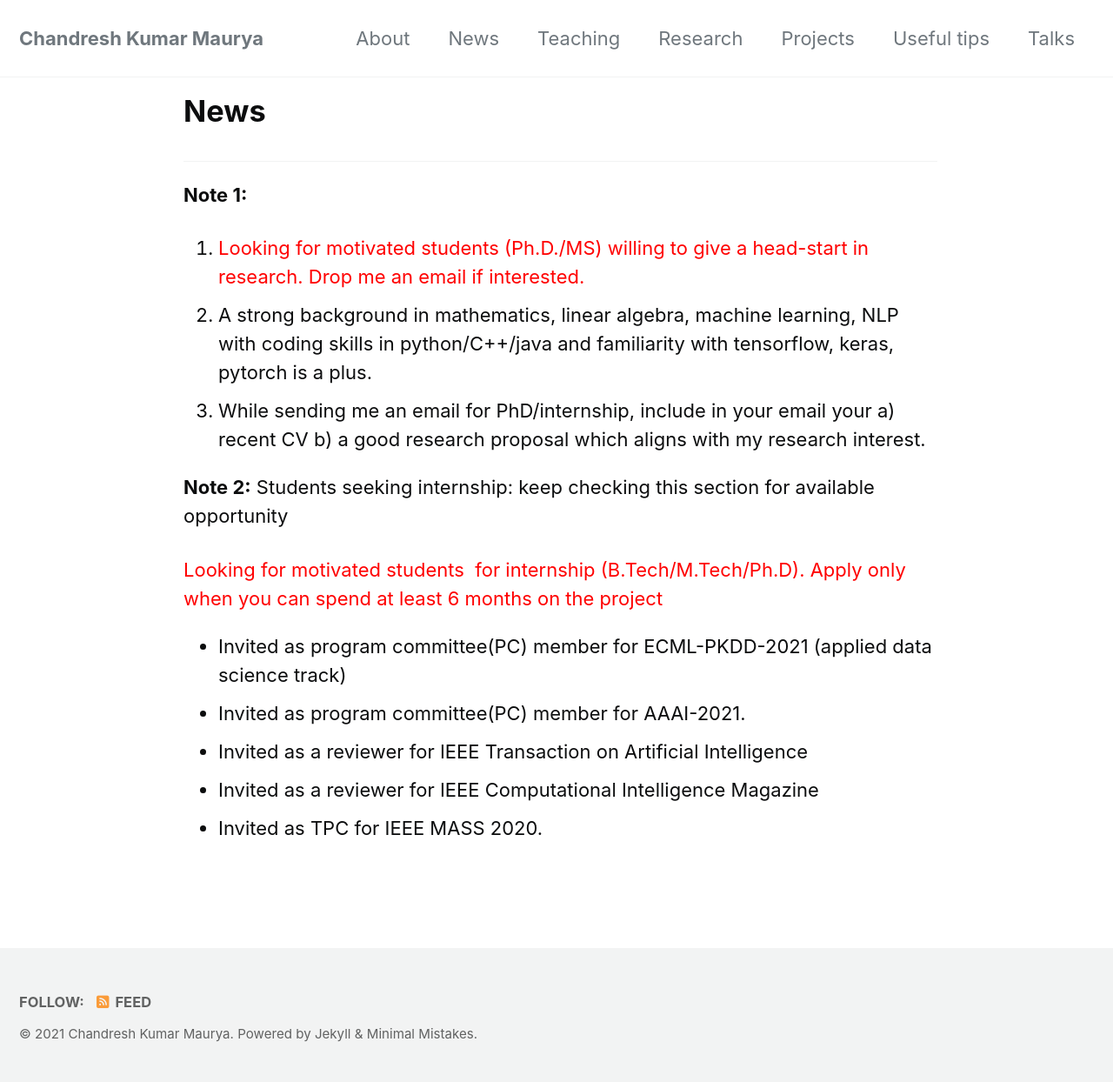
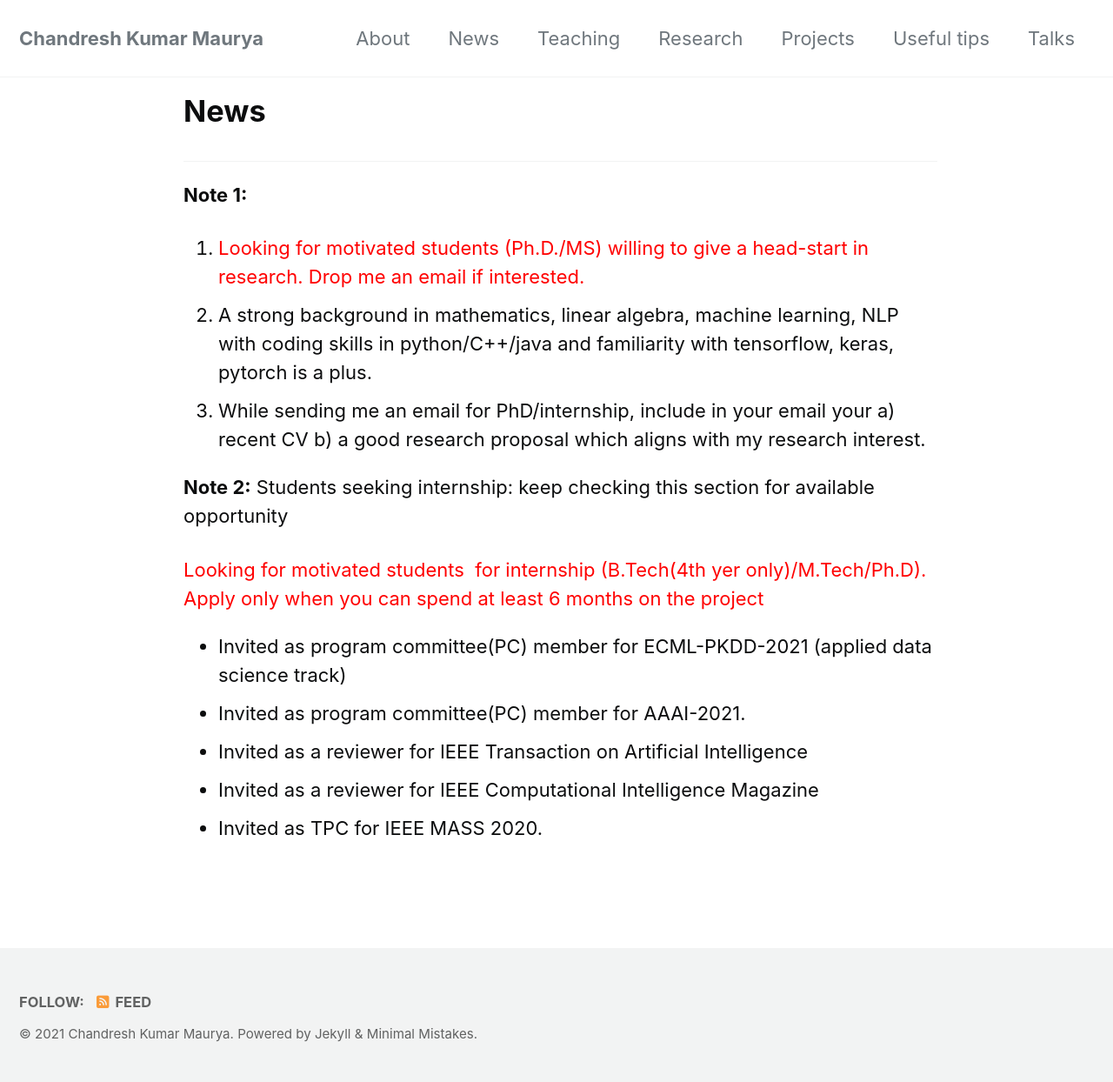
Before and after one commit to chandreshiit/oldsite, a Jekyll site: the page built from _pages/news.md, in a window 1280 px wide. Shown: the whole page at 87% size. Built offline with Jekyll 4.4.1, drawn with Linux system fonts in a browser that asks for light colours; cached includes are drawn as plain includes; nearby versions of some CDN libraries.

Commit message:
updated news

```diff
--- a/_pages/news.md
+++ b/_pages/news.md
@@ -15,7 +15,7 @@ author_profile: false
 
 **Note 2:**  Students seeking internship: keep checking this section for available opportunity
 
-<font color='red'>Looking for motivated students  for internship (B.Tech/M.Tech/Ph.D). Apply only when you can spend at least 6 months on the project</font>
+<font color='red'>Looking for motivated students  for internship (B.Tech(4th yer only)/M.Tech/Ph.D). Apply only when you can spend at least 6 months on the project</font>
 
 
 
```
